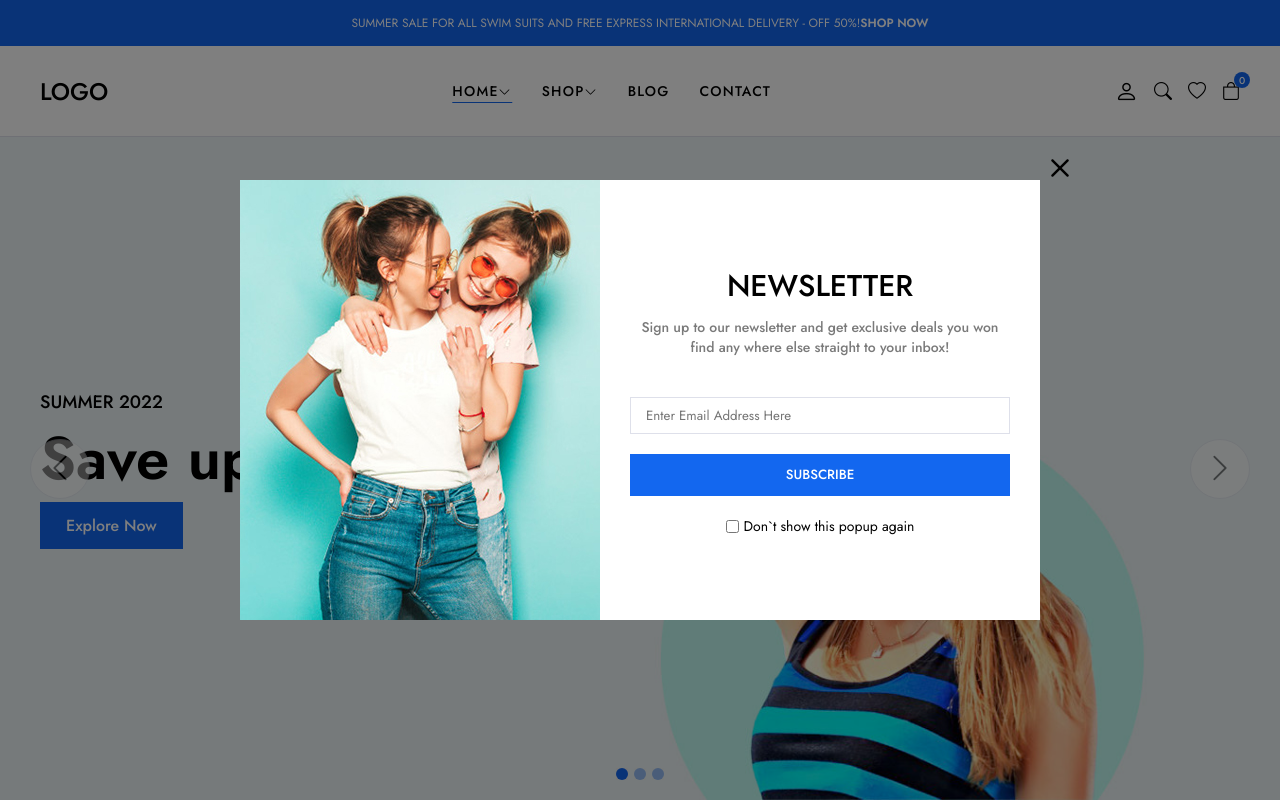
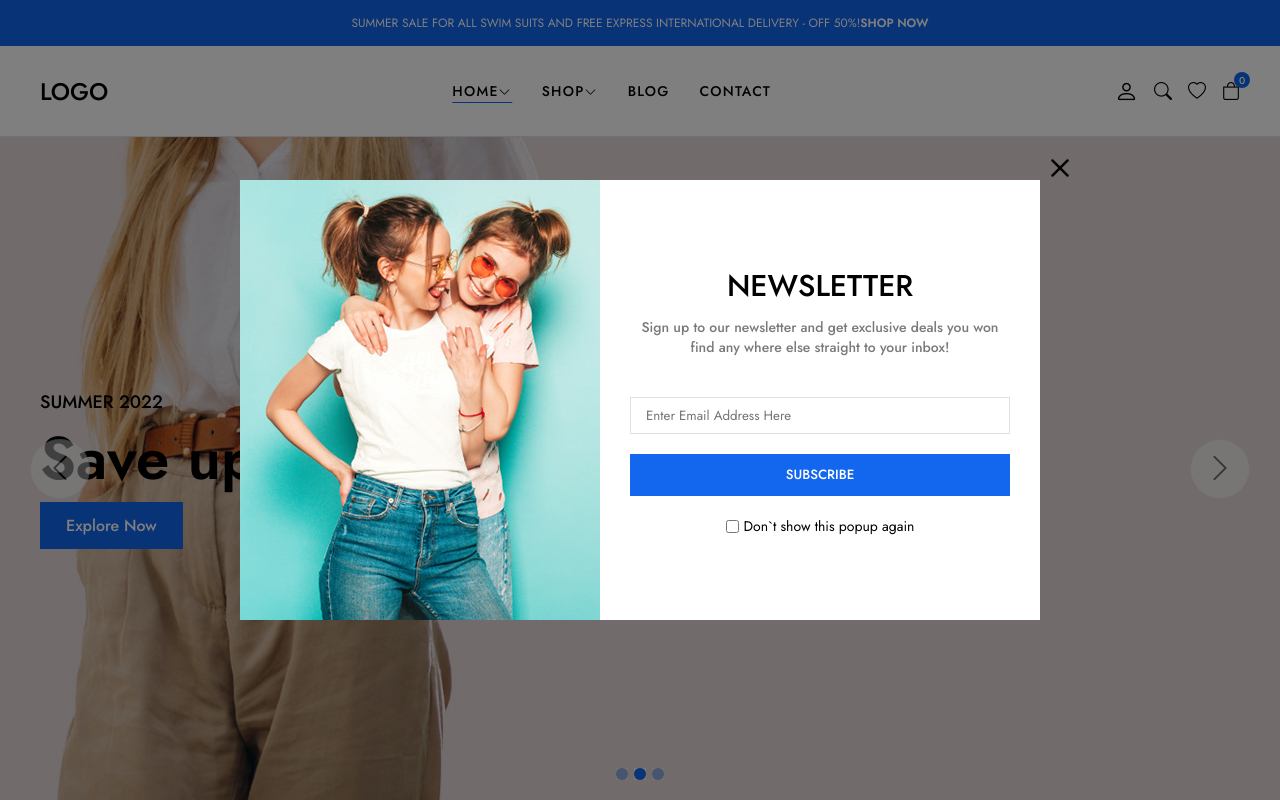
Before and after one commit to MehemmedHajyev/full-srack-react-project, a React (Vite) app in the folder front-end/: page / in a window 1280 px wide. Shown: the top 800 px of the page. Built offline with nearby package versions, Linux system fonts and the light colour scheme.

Commit message:
costume slider add

```diff
--- a/front-end/src/component/Slider/Slider.jsx
+++ b/front-end/src/component/Slider/Slider.jsx
@@ -3,8 +3,24 @@ import SliderItem from "./SliderItem"
 import './slider.css'
 
 const Slider = () => {
-  const [currentSlide, setCurrentSlide] = useState(0)
+  const [currentSlide, setCurrentSlide] = useState(1)
 
+
+
+
+
+  const nextSlide = () => {
+    setCurrentSlide((nextSlide) => (nextSlide + 1) % 3)
+    // next Slide buttnon yapimi
+
+  }
+
+
+  const prevSlide = () => {
+    setCurrentSlide((prevSlide) => (prevSlide - 1 + 3) % 3)
+    // prev Slide buttnon yapimi
+
+  }
   return (
     <section className="slider">
       <div className="slider-elements">
@@ -18,20 +34,28 @@ const Slider = () => {
 
 
         <div className="slider-buttons">
-          <button >
+          <button onClick={prevSlide} >
             <i className="bi bi-chevron-left"></i>
           </button>
-          <button >
+          <button onClick={nextSlide}  >
             <i className="bi bi-chevron-right"></i>
           </button>
         </div>
         <div className="slider-dots">
-          <button className={`slider-dot ${currentSlide === 0 ? 'active' : ''}  `} >
+          <button className={`slider-dot ${currentSlide === 0 ? 'active' : ''}  `}
+            onClick={() => setCurrentSlide(0)}
+          >
             <span></span>
           </button>
-          <button className={`slider-dot ${currentSlide === 1 ? 'active' : ''}  `} >
+          <button className={`slider-dot ${currentSlide === 1 ? 'active' : ''}  `}
+            onClick={() => setCurrentSlide(1)}
+
+          >
             <span></span>
-          </button> <button className={`slider-dot ${currentSlide === 2 ? 'active' : ''}  `} >
+          </button> <button className={`slider-dot ${currentSlide === 2 ? 'active' : ''}  `}
+            onClick={() => setCurrentSlide(2)}
+
+          >
             <span></span>
           </button>
         </div>
```
